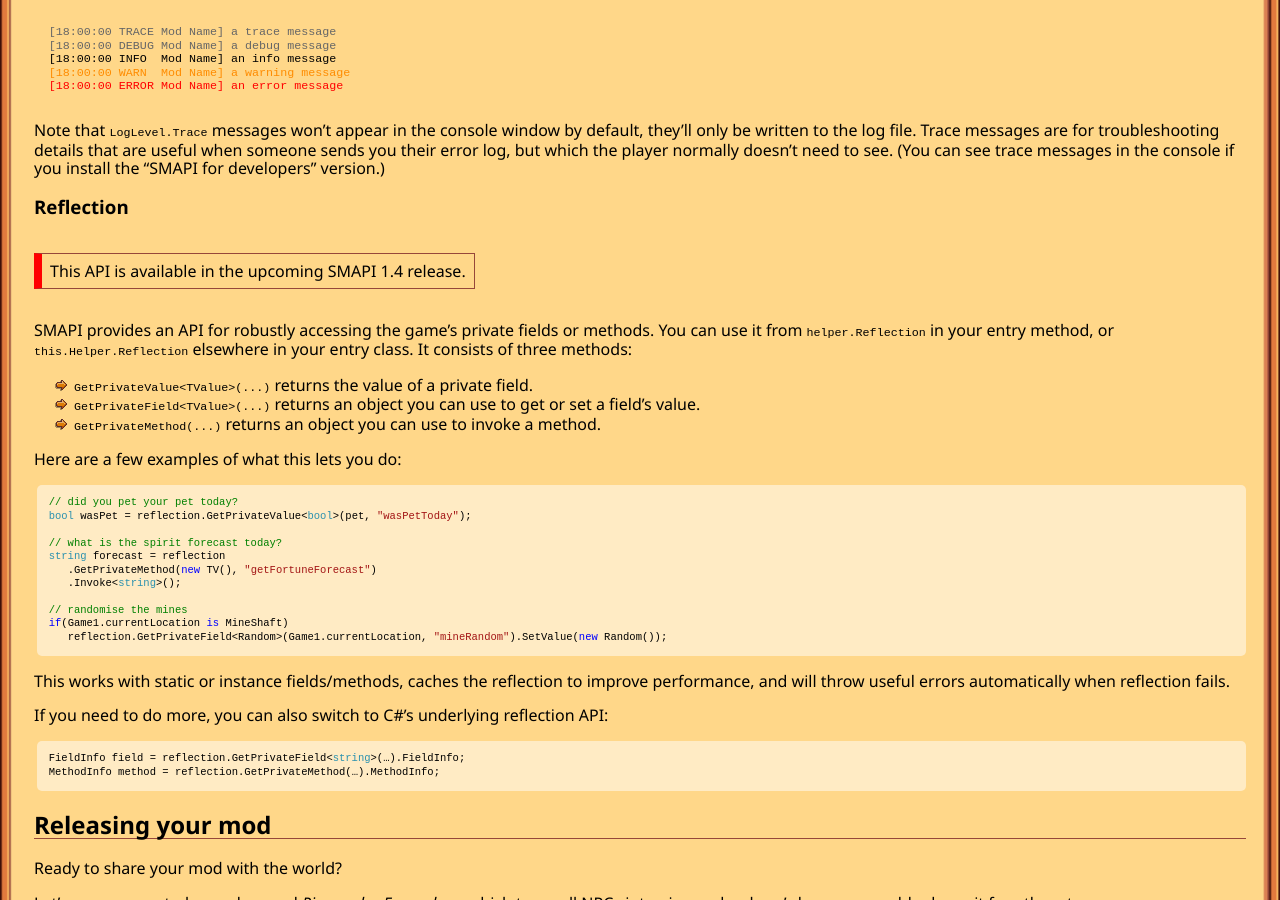
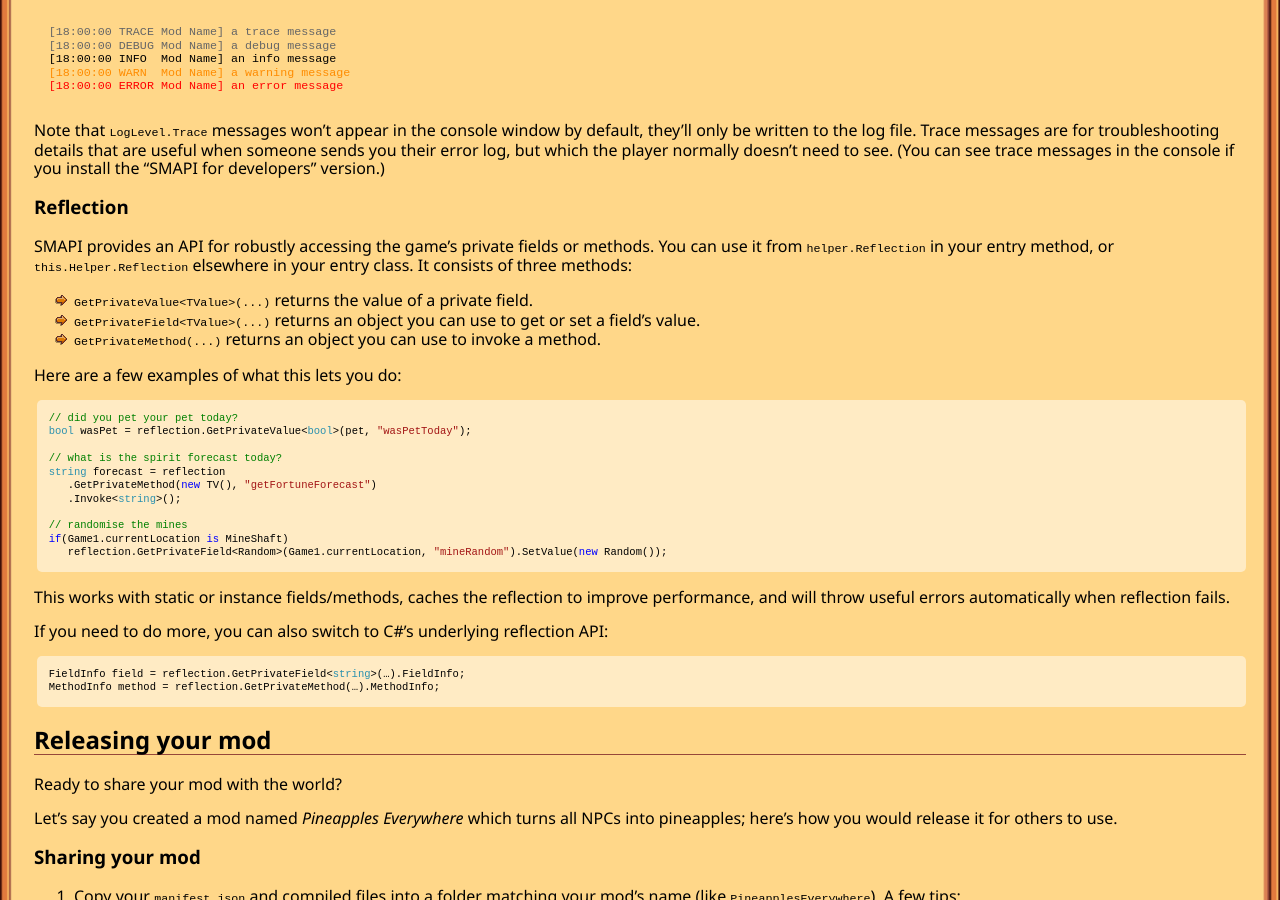
Before and after one commit to Pathoschild/canimod.github.io, a Jekyll site: the page built from guides/creating-a-smapi-mod.md, in a window 1280 px wide and 900 px high, scrolled down 7535 px. Built offline with Jekyll 4.4.1, drawn with Linux system fonts in a browser that asks for light colours; nearby versions of some CDN libraries.

Commit message:
Update creating-a-smapi-mod.md
Remove outdated upcomming feature warning

```diff
--- a/guides/creating-a-smapi-mod.md
+++ b/guides/creating-a-smapi-mod.md
@@ -413,9 +413,6 @@
 trace messages in the console if you install the "SMAPI for developers" version.)
 
 ### Reflection
-<p class="warning">
-This API is available in the upcoming SMAPI 1.4 release.
-</p>
 
 SMAPI provides an API for robustly accessing the game's private fields or methods. You can use it
 from `helper.Reflection` in your entry method, or `this.Helper.Reflection` elsewhere in your
```
